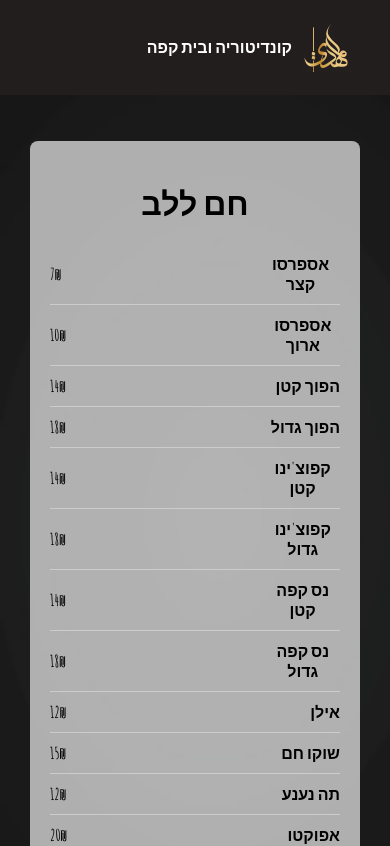
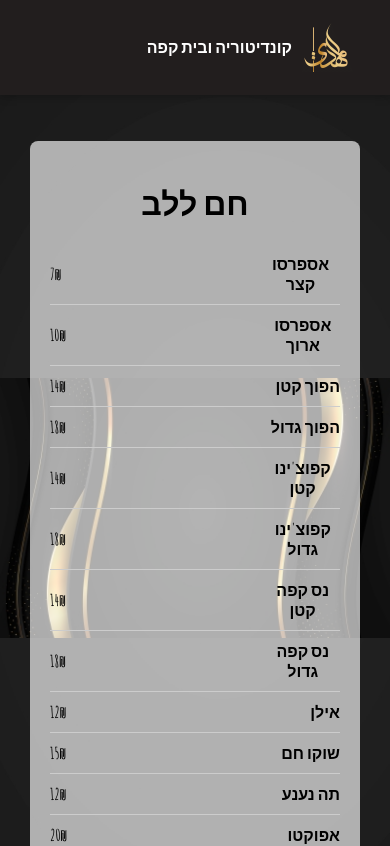
Before and after one commit to RaafatMarzuq/Al-Mahdi-Sweets, a React (Create React App) app: page /coffeeMenu in a window 390 px wide. Shown: the top 846 px of the page. Built offline with nearby package versions, Linux system fonts and the light colour scheme.

Commit message:
adding css

```diff
--- a/src/backgroundStyle.css
+++ b/src/backgroundStyle.css
@@ -20,7 +20,7 @@
 @media screen and (max-width: 769px) {
     .menu-container {
     background-image: url('../public/images/background2.jpg');
-    background-size: cover;
+    background-size: contain;
     background-position: center;
     background-repeat: no-repeat;
     }
```
